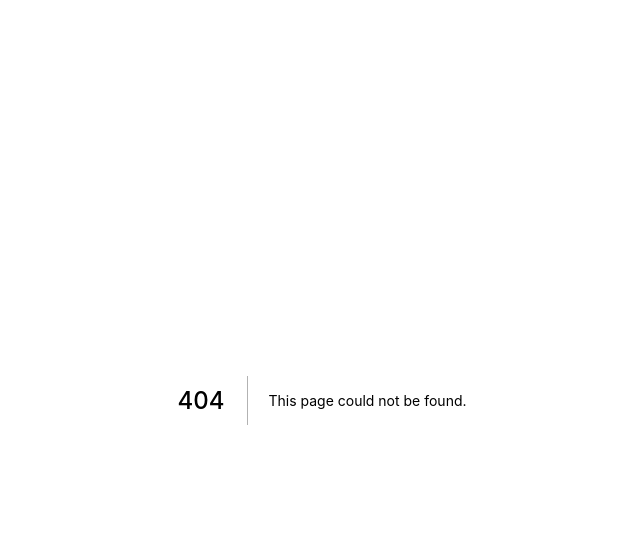
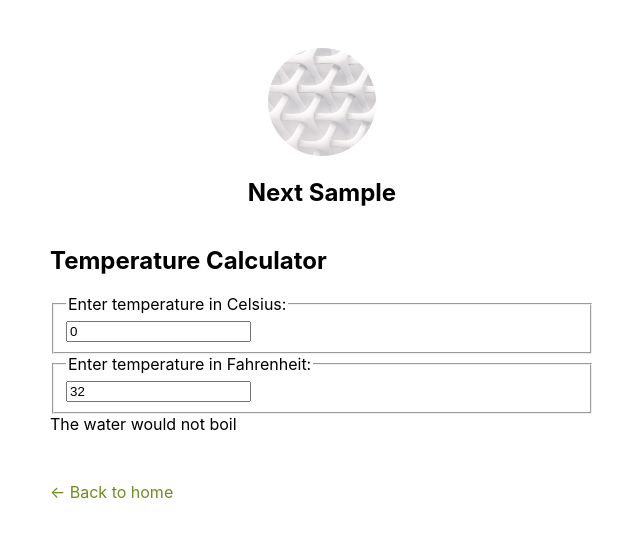
Before and after one commit to harisol/test-next.js, a Next.js app: page /temperature in a window 1280 px wide. Before the commit this address had no page. Shown: the top 538 px of the page, without its empty margins (318-958 px from the left). Built offline with nearby package versions, Linux system fonts and the light colour scheme.

Commit message:
add sample passing down function to props

```diff
--- a/components/layout.tsx
+++ b/components/layout.tsx
@@ -4,7 +4,7 @@ import styles from './layout.module.css';
 import utilStyles from '../styles/utils.module.css';
 import Link from 'next/link';
 
-const name = 'Haris';
+const name = 'Next Sample';
 export const siteTitle = 'Next.js Sample Website';
 
 type typeChildrenHome = {
--- /dev/null
+++ b/components/pass-down-state.tsx
@@ -0,0 +1,83 @@
+import { ChangeEvent, useState } from 'react';
+
+const scaleList = {
+  c: { name: 'Celsius', boilingPoint: 100 },
+  f: { name: 'Fahrenheit', boilingPoint: 212 },
+};
+
+// - Sample passing down state, state-setter and local variable to child component -
+export const TemperatureCalculator = (): JSX.Element => {
+  const [temperature, setTemperature] = useState({ scale: 'c', number: '0' });
+  const celcius =
+    temperature.scale === 'f'
+      ? tryConvert(temperature.number, toCelsius)
+      : temperature.number;
+  const fahrenheit =
+    temperature.scale === 'c'
+      ? tryConvert(temperature.number, toFahrenheit)
+      : temperature.number;
+
+  return (
+    <div>
+      <h2>Temperature Calculator</h2>
+      <TemperatureInput
+        scale="c"
+        temperature={celcius}
+        // pass down the setter of the state to child component
+        temperatureSetter={setTemperature}
+      />
+      <TemperatureInput
+        scale="f"
+        temperature={fahrenheit}
+        // pass down the setter of the state to child component
+        temperatureSetter={setTemperature}
+      />
+      <WaterStatus celcius={celcius} />
+    </div>
+  );
+};
+
+const TemperatureInput = (props: any): JSX.Element => {
+  const { temperature, temperatureSetter } = props;
+  const scale = props.scale as keyof typeof scaleList;
+
+  const handleChange = (e: ChangeEvent<HTMLInputElement>) => {
+    temperatureSetter({ scale: scale, number: e.target.value });
+  };
+
+  return (
+    <fieldset>
+      <legend>Enter temperature in {scaleList[scale].name}:</legend>
+      <input value={temperature} onChange={handleChange} />
+    </fieldset>
+  );
+};
+
+const WaterStatus = (props: any): JSX.Element => {
+  const celcius = props.celcius as string;
+  let message = 'The water would not boil';
+
+  if (parseFloat(celcius) >= scaleList['c'].boilingPoint) {
+    message = 'The water would boil';
+  }
+
+  return <div>{message}</div>;
+};
+
+function toCelsius(fahrenheit: number) {
+  return ((fahrenheit - 32) * 5) / 9;
+}
+
+function toFahrenheit(celsius: number) {
+  return (celsius * 9) / 5 + 32;
+}
+
+function tryConvert(temperature: string, convert: (input: number) => number) {
+  const input = parseFloat(temperature);
+  if (Number.isNaN(input)) {
+    return '';
+  }
+  const output = convert(input);
+  const rounded = Math.round(output * 1000) / 1000;
+  return rounded.toString();
+}
--- a/pages/index.tsx
+++ b/pages/index.tsx
@@ -33,10 +33,12 @@ const Home: NextPage = () => {
         <title>{siteTitle}</title>
       </Head>
       <section className={utilStyles.headingMd}>
-        <p>Hi there, I&apos;m human NodeJS Developer From Earth</p>
+        <p>Hi there, this is Next JS Sample Web</p>
         <Link href="/posts/list-post">List Post</Link>
         <br />
         <Link href="/fruits">List Fruit</Link>
+        <br />
+        <Link href="/temperature">Temperature Calculator</Link>
         <br />
 
         {/* eslint-disable-next-line @next/next/no-html-link-for-pages */}
--- a/pages/info.tsx
+++ b/pages/info.tsx
@@ -11,7 +11,6 @@ const Info1: NextPage = () => {
       <Head>
         <title>Info Page</title>
       </Head>
-      <h1>Hello</h1>
       <Counter />
       <hr />
       <UserInfo userName="Waluyo" />
--- a/pages/info2.tsx
+++ b/pages/info2.tsx
@@ -10,7 +10,6 @@ const Info2: NextPage = () => {
       <Head>
         <title>Info Page</title>
       </Head>
-      <h1>Hello</h1>
       <p style={{ color: '#d31777' }}>
         This is sample of using react hook useContext. <br />
         See console to see the effect when you click button
--- /dev/null
+++ b/pages/temperature.tsx
@@ -0,0 +1,17 @@
+import { NextPage } from 'next';
+import Layout from '../components/layout';
+import Head from 'next/head';
+import { TemperatureCalculator } from '../components/pass-down-state';
+
+const Temperature: NextPage = () => {
+  return (
+    <Layout>
+      <Head>
+        <title>Temperature Calculator</title>
+      </Head>
+      <TemperatureCalculator />
+    </Layout>
+  );
+};
+
+export default Temperature;
```
Also changed, not shown: components/useStateAndEffect.tsx (+3 -5 lines).
